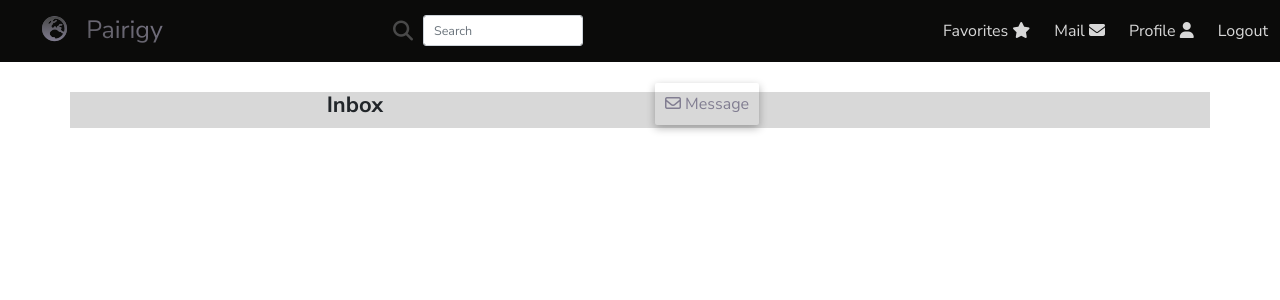
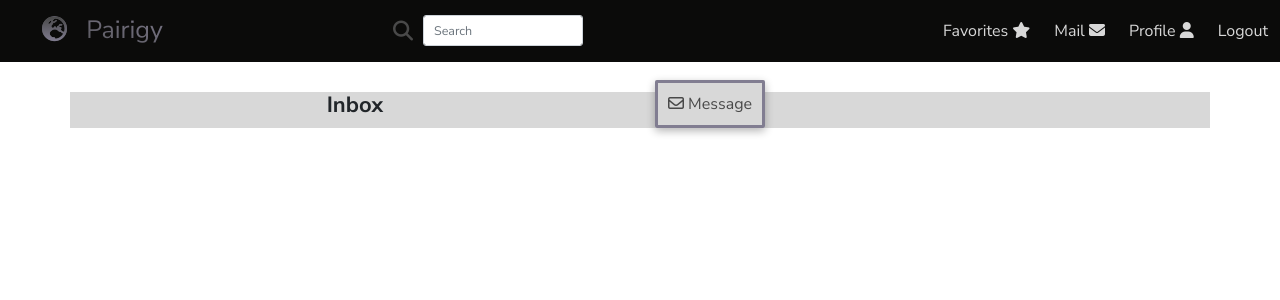
Before and after one commit to xemotionalx/Pairigy, a React (Create React App) app in the folder client/: page /inbox in a window 1280 px wide. Shown: the top 300 px of the page. Built offline with nearby package versions, Linux system fonts and the light colour scheme; no server answers; the HTML template or start-up script is replaced by a standard one.

Commit message:
more styling tweaks for profile page

```diff
--- a/client/src/App.css
+++ b/client/src/App.css
@@ -84,13 +84,17 @@ li {
       background: linear-gradient(to bottom right, #817D91, #D8D8D8); }
   .button--user-action {
     padding: 1rem 1rem;
-    color: #817D91;
+    background-color: #D8D8D8;
+    color: #494949;
+    border: 3px solid #817D91;
     font-size: 1.6rem;
     transition: all .3s; }
     .button--user-action:hover {
       box-shadow: 0 0.8rem 1.2rem rgba(11, 11, 10, 0.3);
+      background-color: #fff;
       color: hotpink;
-      text-decoration: none; }
+      text-decoration: none;
+      font-weight: bold; }
   .button:active {
     box-shadow: 0 3rem 0.8rem rgba(129, 125, 145, 0.3);
     color: hotpink;
@@ -173,13 +177,16 @@ li {
     color: #494949;
     line-height: 2;
     font-size: 2rem; }
+  .section-profile li {
+    margin-bottom: 3px; }
   .section-profile--socials {
     background-color: #D8D8D8;
     border-radius: 3px;
     display: flex;
     align-items: center;
     justify-content: center;
-    height: 7rem; }
+    height: 7rem;
+    box-shadow: 0 0.3rem 0.5rem rgba(129, 125, 145, 0.5); }
     .section-profile--socials a {
       color: #494949;
       font-size: 4rem; }
@@ -191,7 +198,8 @@ li {
 .list-item--skill {
   display: inline-block;
   padding: 0 1rem;
-  border: 1px solid #D8D8D8;
+  border: 2px solid #817D91;
+  border-radius: 3.5rem;
   margin: 2px;
   color: #fff;
   background-color: #817D91; }
--- a/client/src/sass/components/_buttons.scss
+++ b/client/src/sass/components/_buttons.scss
@@ -31,16 +31,20 @@
     &--user-action {
         padding: 1rem 1rem;
 
-        color: $color-primary;
+        background-color: $color-primary-light;
+        color: $color-primary-dark;
+        border: 3px solid $color-primary;
         font-size: $default-font-size;
 
         transition: all .3s;
 
         &:hover {
             box-shadow: 0 .8rem 1.2rem rgba($color-black, .3);
+            background-color: $color-white;
 
             color: hotpink;
             text-decoration: none;
+            font-weight: bold;
         }
 
     }
```
Also changed, not shown: client/src/sass/pages/_profile.scss (+7 -1 lines).
